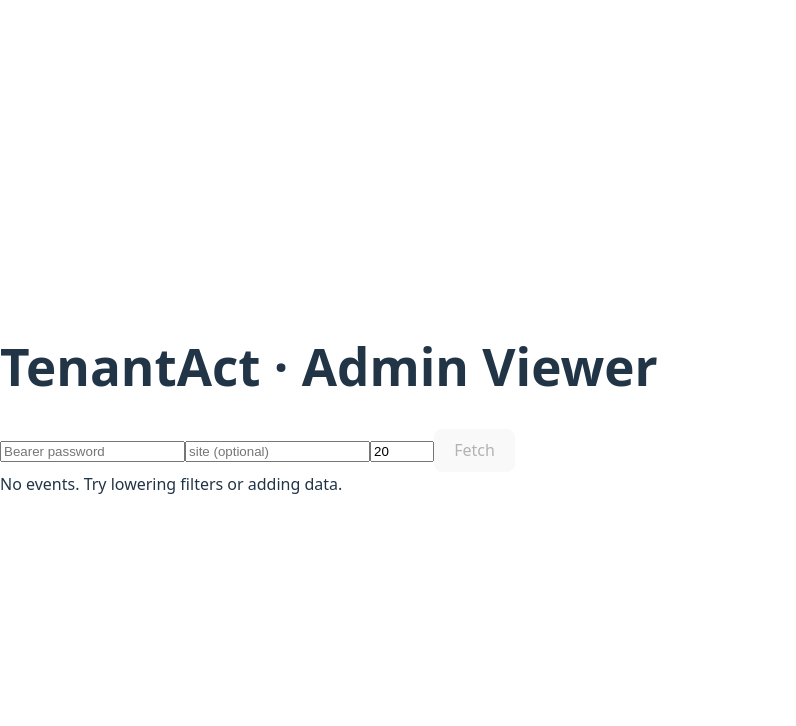
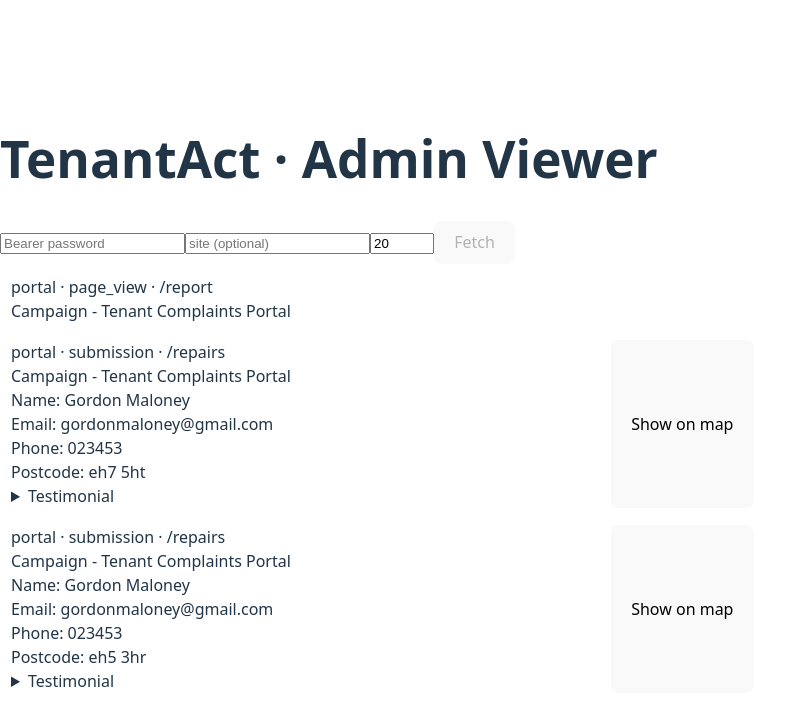
Before and after one commit to gordonmaloney/testify, a React (Vite) app: page / in a window 1280 px wide. Shown: the top 726 px of the page, without its empty margins (0-796 px from the left). Built offline with nearby package versions, Linux system fonts and the light colour scheme.

Commit message:
show on map

```diff
--- a/package.json
+++ b/package.json
@@ -11,7 +11,8 @@
   },
   "dependencies": {
     "react": "^19.2.0",
-    "react-dom": "^19.2.0"
+    "react-dom": "^19.2.0",
+    "react-leaflet": "^5.0.0"
   },
   "devDependencies": {
     "@eslint/js": "^9.39.1",
--- a/src/App.jsx
+++ b/src/App.jsx
@@ -1,4 +1,7 @@
 import { useEffect, useMemo, useState } from "react";
+
+import { DummyData } from "./DummyData";
+import MiniMap from "./MiniMap";
 
 /**
  * Barebones React (Vite) frontend to:
@@ -29,8 +32,15 @@ function EventCard({ ev }) {
 	return (
 		<div
 			className="rounded-2xl border p-4 shadow-sm bg-white"
-      style={{ border: "1px solid white", margin: "5px", padding: "5px" }}
+			style={{
+				border: "1px solid white",
+				margin: "5px",
+				padding: "5px",
+				display: "flex",
+				flexDirection: "row",
+			}}
 		>
+			<div style={{width: '600px'}}>
 				<div className="mt-2 text-lg font-semibold">
 					{ev.site} · {ev.type} · {ev.path}
 				</div>
@@ -46,6 +56,7 @@ function EventCard({ ev }) {
 							<div>Name: {cd.name || "—"}</div>
 							<div>Email: {cd.email || "—"}</div>
 							<div>Phone: {cd.number || cd.phone || "—"}</div>
+							<div>Postcode: {cd.postcode || "—"}</div>
 						</div>
 					)}
 				</div>
@@ -62,6 +73,9 @@ function EventCard({ ev }) {
 						</pre>
 					</details>
 				) : null}
+			</div>
+
+			{cd.postcode && <MiniMap postcode={cd.postcode} />}
 		</div>
 	);
 }
@@ -161,6 +175,10 @@ export default function App() {
 		}
 	}
 
+	useEffect(() => {
+		setEvents(DummyData);
+	}, [error]);
+
 	return (
 		<div className="min-h-screen bg-gray-50 text-gray-900">
 			<div className="max-w-5xl mx-auto">
--- /dev/null
+++ b/src/DummyData.jsx
@@ -0,0 +1,64 @@
+export const DummyData = [
+	{
+		_id: "6926cfd36b0dd121e4c973ee",
+		type: "page_view",
+		site: "portal",
+		path: "/report",
+		campaignId: "Tenant Complaints Portal",
+		ts: "2025-11-26T10:00:51.479Z",
+		ref: "http://localhost:3000/",
+		userAgent:
+			"Mozilla/5.0 (Macintosh; Intel Mac OS X 10_15_7) AppleWebKit/537.36 (KHTML, like Gecko) Chrome/142.0.0.0 Safari/537.36",
+		ipHash: "27343fb2263db61485625c5ad1842fd53ca71d4deb824be3e6d64dfecc010c7d",
+	},
+
+	{
+		_id: "6926b05bc68d9acdbe979387",
+		type: "submission",
+		site: "portal",
+		path: "/repairs",
+		campaignId: "Tenant Complaints Portal",
+		testimonial:
+			"Dear Enforcement Team, and my local councillors,\n\nI am writing to ask for your help.\n\ndtgfthd\n\nThe following are aspects of the Tolerable Standard which my property does not meet:\n- be structurally stable\n\nI am aware that I could take this matter to the Tribunal myself, but I am writing to you because I note that section 85(1) of The Housing (Scotland) Act 1987 states that: “It shall be the duty of every local authority to secure that all houses in their district which do not meet the tolerable standard are closed, demolished or brought up to the tolerable standard within such period as is reasonable in all the circumstances.”\n\nSincerely,\nGordon Maloney\nEH7 5HT",
+		contactDeets: {
+			name: "Gordon Maloney",
+			number: "023453",
+			email: "gordonmaloney@gmail.com",
+			postcode: "eh7 5ht",
+		},
+		email_hash:
+			"599775641e4462b79885d39498e6109e418fd2b0cc8c24c1aa2b4417e4172334",
+		phone_hash:
+			"e9953f65593bbe9c64b1fbb258bee2ac78ef2c23205fc662aec1bbde97746900",
+		ts: "2025-11-26T07:46:35.625Z",
+		ref: "https://complaints.tenantact.org/",
+		userAgent:
+			"Mozilla/5.0 (Macintosh; Intel Mac OS X 10_15_7) AppleWebKit/537.36 (KHTML, like Gecko) Chrome/142.0.0.0 Safari/537.36",
+		ipHash: "27343fb2263db61485625c5ad1842fd53ca71d4deb824be3e6d64dfecc010c7d",
+	},
+
+	{
+		_id: "6926b05bc68d9acdbe979387",
+		type: "submission",
+		site: "portal",
+		path: "/repairs",
+		campaignId: "Tenant Complaints Portal",
+		testimonial:
+			"Dear Enforcement Team, and my local councillors,\n\nI am writing to ask for your help.\n\ndtgfthd\n\nThe following are aspects of the Tolerable Standard which my property does not meet:\n- be structurally stable\n\nI am aware that I could take this matter to the Tribunal myself, but I am writing to you because I note that section 85(1) of The Housing (Scotland) Act 1987 states that: “It shall be the duty of every local authority to secure that all houses in their district which do not meet the tolerable standard are closed, demolished or brought up to the tolerable standard within such period as is reasonable in all the circumstances.”\n\nSincerely,\nGordon Maloney\nEH7 5HT",
+		contactDeets: {
+			name: "Gordon Maloney",
+			number: "023453",
+      email: "gordonmaloney@gmail.com",
+      postcode: "eh5 3hr"
+		},
+		email_hash:
+			"599775641e4462b79885d39498e6109e418fd2b0cc8c24c1aa2b4417e4172334",
+		phone_hash:
+			"e9953f65593bbe9c64b1fbb258bee2ac78ef2c23205fc662aec1bbde97746900",
+		ts: "2025-11-26T07:46:35.625Z",
+		ref: "https://complaints.tenantact.org/",
+		userAgent:
+			"Mozilla/5.0 (Macintosh; Intel Mac OS X 10_15_7) AppleWebKit/537.36 (KHTML, like Gecko) Chrome/142.0.0.0 Safari/537.36",
+		ipHash: "27343fb2263db61485625c5ad1842fd53ca71d4deb824be3e6d64dfecc010c7d",
+	},
+];
--- /dev/null
+++ b/src/MiniMap.jsx
@@ -0,0 +1,97 @@
+import { useEffect, useState } from "react";
+import { MapContainer, TileLayer, Marker, Popup } from "react-leaflet";
+import "leaflet/dist/leaflet.css";
+import L from "leaflet";
+
+/*
+// Fix default icon issue with Leaflet in React
+delete L.Icon.Default.prototype._getIconUrl;
+L.Icon.Default.mergeOptions({
+	iconRetinaUrl: require("leaflet/dist/images/marker-icon-2x.png"),
+	iconUrl: require("leaflet/dist/images/marker-icon.png"),
+	shadowUrl: require("leaflet/dist/images/marker-shadow.png"),
+});
+*/
+
+const MiniMap = ({ postcode }) => {
+
+    const [fetched, setFetched] = useState(false)
+
+      const [data, setData] = useState(null);
+			const [loading, setLoading] = useState(false);
+			const [error, setError] = useState(null);
+
+			// 🔹 Normalise postcode for API
+			const cleaned = postcode
+				?.toUpperCase()
+				.replace(/\s+/g, "") // remove spaces
+				.trim();
+
+
+    const fetchPostcode = async () => {
+                    				if (!cleaned) return;
+
+					setLoading(true);
+					setError(null);
+
+					try {
+						const res = await fetch(
+							`https://api.postcodes.io/postcodes/${cleaned}`,
+							{
+								headers: {
+									Accept: "application/json",
+								},
+							}
+						);
+
+						if (!res.ok) throw new Error(`HTTP error: ${res.status}`);
+						const json = await res.json();
+                        setData(json);
+                        setFetched(true)
+					} catch (err) {
+						setError(err.message);
+					} finally {
+						setLoading(false);
+					}
+				};
+
+
+
+
+
+    if (!fetched) {
+        return <button
+        onClick={() => 				fetchPostcode()
+}
+        >Show on map</button>
+    }
+
+    if (fetched && !data) {
+        return<>Loading...</>
+    }
+
+
+	return (
+		<div>
+			<MapContainer
+				center={[data?.result.latitude, data?.result.longitude]}
+				zoom={13}
+				style={{ height: "250px", width: "250px" }}
+			>
+				<TileLayer
+					attribution='&copy; <a href="https://www.openstreetmap.org/copyright">OpenStreetMap</a> contributors'
+					url="https://{s}.tile.openstreetmap.org/{z}/{x}/{y}.png"
+				/>
+
+				<Marker
+					key='test'
+					position={[data?.result.latitude, data?.result.longitude]}
+				>
+
+				</Marker>
+			</MapContainer>
+		</div>
+	);
+};
+
+export default MiniMap;
```
Also changed, not shown: 1 other file (tests, documents, lock files or other folders). Lines whose indentation alone changed are shown as unchanged.
